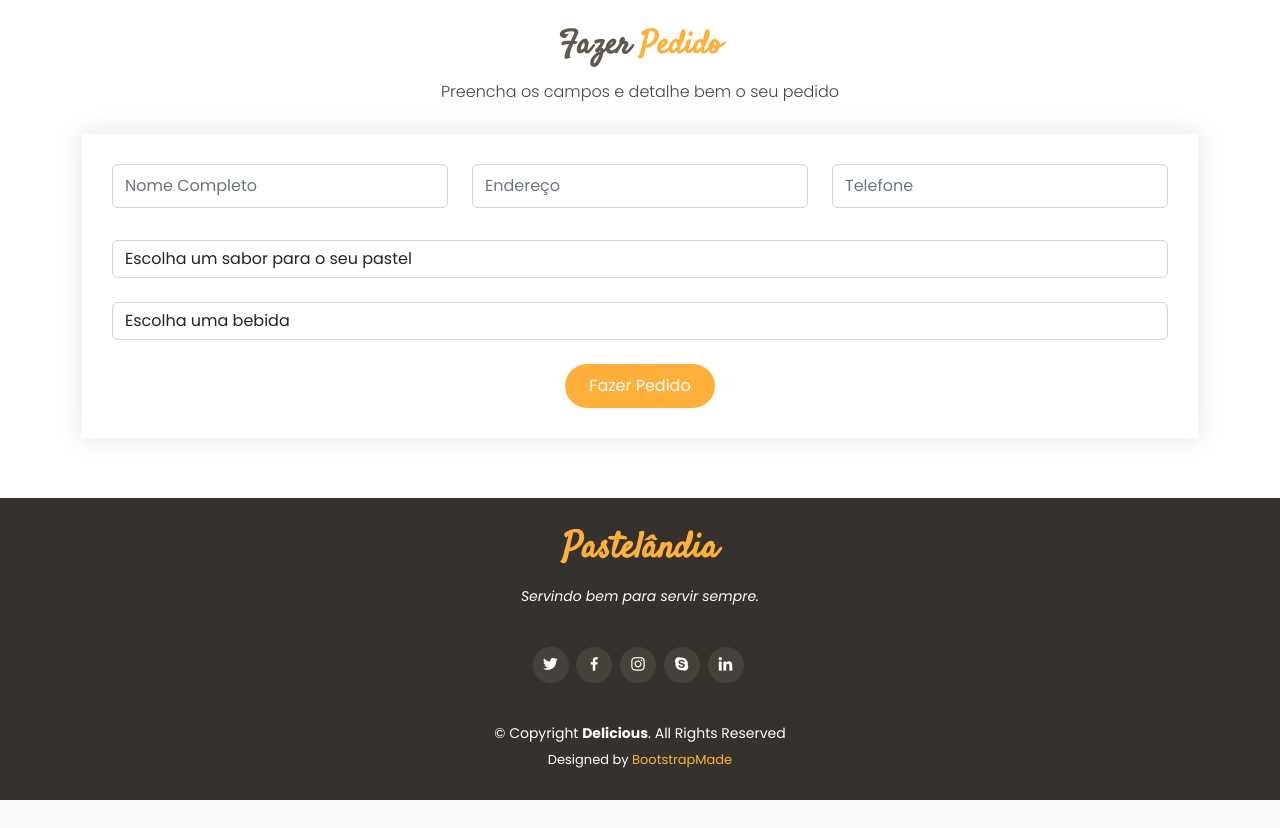
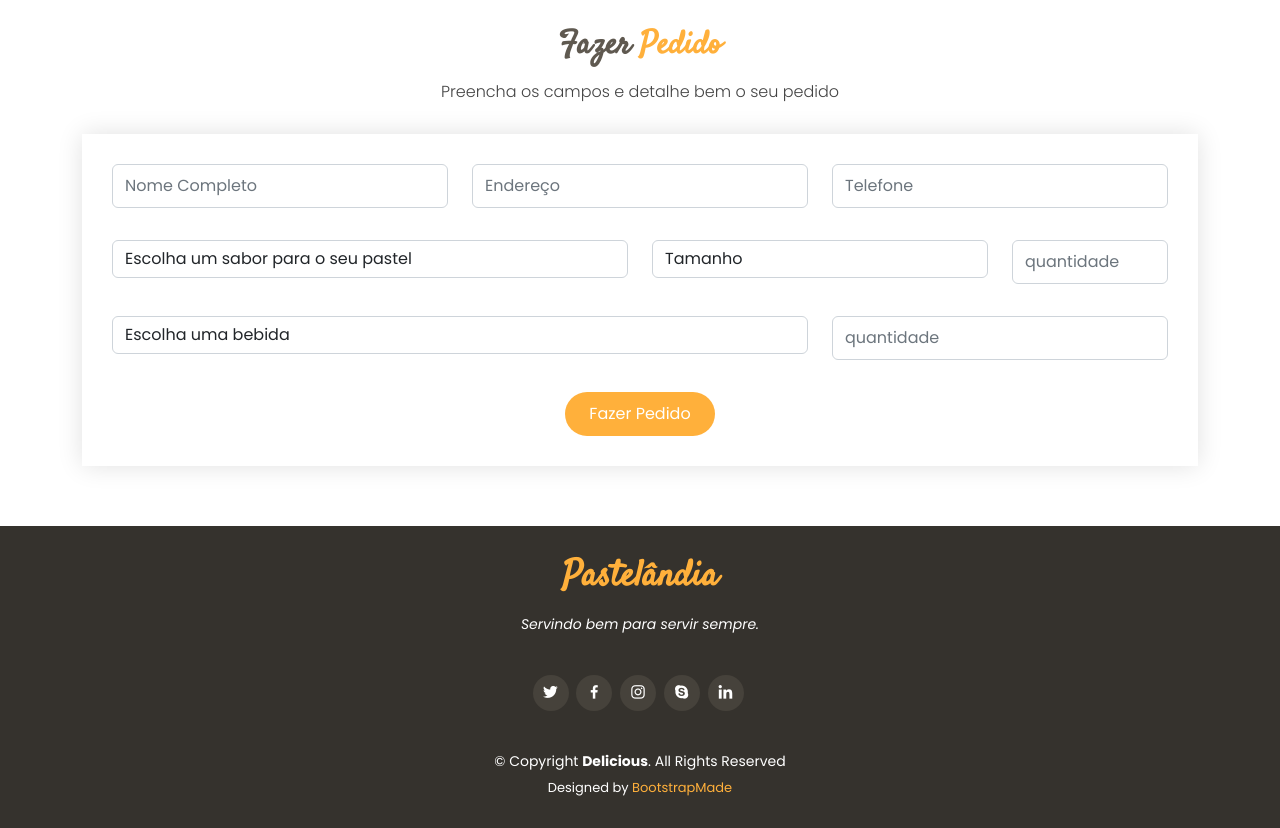
Before and after one commit to GuiMedeirox/Pastelaria3000, a Django app: page / in a window 1280 px wide. Shown: the part 1994-2822 px from the top of the page. Before the commit the page ends 2794 px from the top, so only its background shows below. Run offline with Django 4.2, Linux system fonts and the light colour scheme; data comes from the database, SQL or seed files in the repository; some libraries are stand-ins or nearby versions.

Commit message:
Mudando tela de fazer pedido no index.html

```diff
--- a/core/templates/index.html
+++ b/core/templates/index.html
@@ -286,19 +286,48 @@
             </div>
           </div>
           <br>
+
+          <div class="row">
+            <div class="col-lg col-md-6 form-group">
               <select class="form-control" >
                 <option value="" selected disabled hidden>Escolha um sabor para o seu pastel</option>
-            {% for sabor in Sabor %}
+                {% for listaSabor in sabor %}
                   <option>{{sabor}}</option>
                 {% endfor %}
               </select>
+            </div>
+            <div class="col-lg-4 col-md-6 form-group">
+              <select class="form-control" >
+                <option value="" selected disabled hidden>Tamanho</option>
+                {% for listaTamanhos in tamanho %}
+                  <option>{{listaTamanho}}</option>
+                {% endfor %}
+              </select>
+            </div>
+            <div class="col-lg-2 col-md-6 form-group mt-3 mt-md-0">
+              <input type="number" max="10" class="form-control" name="quantidade" id="quantidade" placeholder="quantidade" data-rule="minlen:4" data-msg="Please enter at least 4 chars">
+              <div class="validate"></div>
+            </div>
+          </div>
+
           <br>
+
+          <div class="row">
+            <div class="col-lg col-md-6 form-group">
               <select class="form-control" >
                 <option value="" selected disabled hidden>Escolha uma bebida</option>
-            {% for listaBebidas in Bebida %}
+                {% for listaBebidas in bebida %}
                   <option>{{listaBebidas}}</option>
                 {% endfor %}
               </select>
+            </div>
+            <div class="col-lg-4 col-md-6 form-group mt-3 mt-md-0">
+              <input type="number" max="10" class="form-control" name="quantidade" id="quantidade" placeholder="quantidade" data-rule="minlen:4" data-msg="Please enter at least 4 chars">
+              <div class="validate"></div>
+            </div>
+          </div>
+
+
           <br>
           <div class="text-center"><button type="submit">Fazer Pedido</button></div>
         </form>
```
Lines whose indentation alone changed are shown as unchanged.
